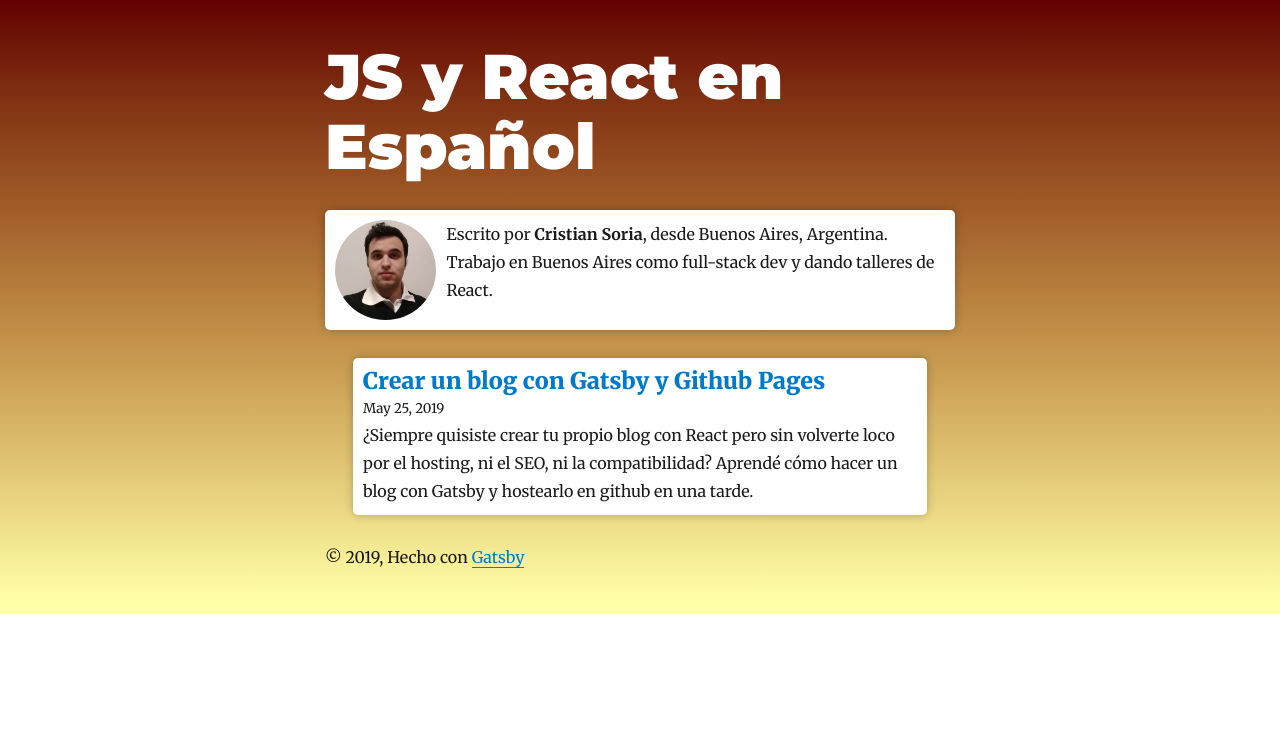
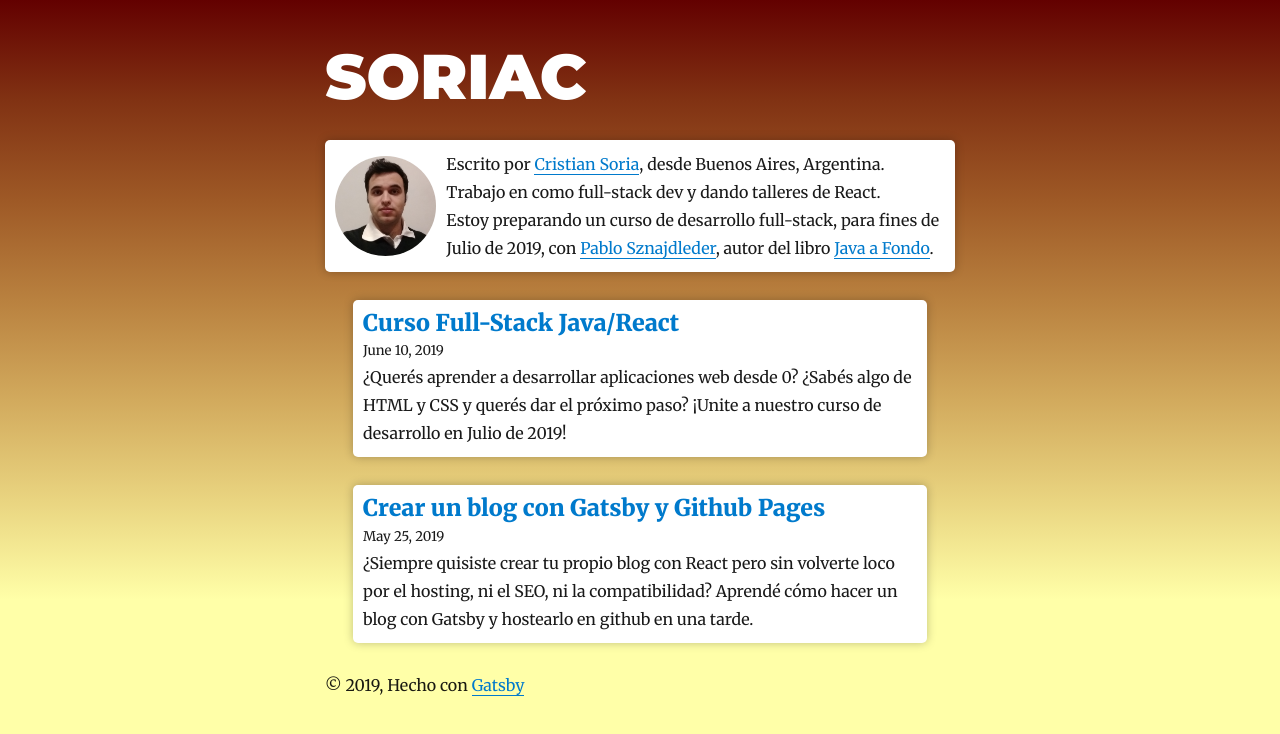
Before and after one commit to soriac/blog, a Gatsby site: page / in a window 1280 px wide. Built offline with nearby package versions, Linux system fonts and the light colour scheme; Gatsby itself is replaced by a stand-in of ours; some packages are replaced by stand-ins of ours.

Commit message:
Trabajando sobre post curso fullstack.

```diff
--- a/content/blog/como-hacer-un-blog/post.md
+++ b/content/blog/como-hacer-un-blog/post.md
@@ -170,4 +170,4 @@ $ npm run deploy
 
 Felicitaciones! Ya podes compartirle tu blog a todos tus amigos y familiares, y molestarlos cada vez que hagas un post.
 
-[Podés encontrar el código fuente de mi blog en Github](https://github.com/soriac), y podés usarlo para lo que quieras. Yo le hice varias modificaciones más de las que hablé en este post, y seguramente le voy a hacer muchas otras cuando tenga más tiempo.
+[Podés encontrar el código fuente de mi blog en Github](https://github.com/soriac/blog), y podés usarlo para lo que quieras. Yo le hice varias modificaciones más de las que hablé en este post, y seguramente le voy a hacer muchas otras cuando tenga más tiempo.
--- /dev/null
+++ b/content/blog/curso-java-react/post.md
@@ -0,0 +1,13 @@
+---
+title: Curso Full-Stack Java/React
+date: 2019-06-10T22:00:00.000Z
+description: ¿Querés aprender a desarrollar aplicaciones web desde 0? ¿Sabés algo de HTML y CSS y querés dar el próximo paso? ¡Unite a nuestro curso de desarrollo en Julio de 2019!
+---
+
+El desarrollo de aplicaciones empresariales se divide en dos partes: frontend y backend.
+
+El frontend es la parte que interactúa con el usuario. Le permite ingresar datos y le muestra los resultados que se obtuvieron a partir de los datos que ingresó. El backend, en cambio, se ocupa de procesar los datos ingresados por el usuario, elaborar los resultados y entregárselos al frontend para que, finalmente, el usuario los pueda visualizar.
+
+Estamos trabajando con [Pablo Sznajdleder](http://www.thejavalistener.com), autor del libro [Java a Fondo](https://www.alfaomega.com.mx/default/catalogsearch/result/?q=sznajdleder), para dar un curso presencial, por internet, de desarrollo tanto de backend como de frontend.
+
+[En este post de su blog](http://www.thejavalistener.com/2019/05/curso-java-react-full-stack-ok.html) pueden encontrar toda la información sobre el curso y cómo anotarse.
--- a/gatsby-config.js
+++ b/gatsby-config.js
@@ -1,10 +1,12 @@
 module.exports = {
   siteMetadata: {
-    title: `JS y React en Español`,
+    title: `SORIAC`,
     author: `Cristian Soria`,
     description: `Un espacio para aprender JS y React`,
-    siteUrl: `soriac.github.io`,
-    social: { }
+    siteUrl: `https://soriac.github.io`,
+    social: {
+      twitter: ``
+    }
   },
   plugins: [
     {
--- a/src/components/bio.js
+++ b/src/components/bio.js
@@ -35,8 +35,10 @@ function Bio() {
         }}
       />
       <p>
-        Escrito por <strong>{author}</strong>, desde Buenos Aires, Argentina.
-        Trabajo en Buenos Aires como full-stack dev y dando talleres de React.
+        Escrito por <a href="https://www.linkedin.com/in/cristian-soria/">{author}</a>, desde Buenos Aires, Argentina.
+        Trabajo en como full-stack dev y dando talleres de React. <br />
+        Estoy preparando un curso de desarrollo full-stack, para fines de Julio de 2019, con <a href="https://thejavalistener.com">Pablo Sznajdleder</a>,
+        autor del libro <a href="https://www.alfaomega.com.mx/default/catalogsearch/result/?q=sznajdleder">Java a Fondo</a>.
       </p>
     </Container>
   )
--- a/src/styles/global.css
+++ b/src/styles/global.css
@@ -11,6 +11,10 @@ body {
         rgba(255,255,168,1) 600px) no-repeat;
 }
 
+html {
+    background-color: #ffffa8
+}
+
 h1, p {
     margin: 0
 }
```
Also changed, not shown: content/blog/curso-java-react/curso.jpg (added), content/blog/curso-java-react/promo.jpg (added).
